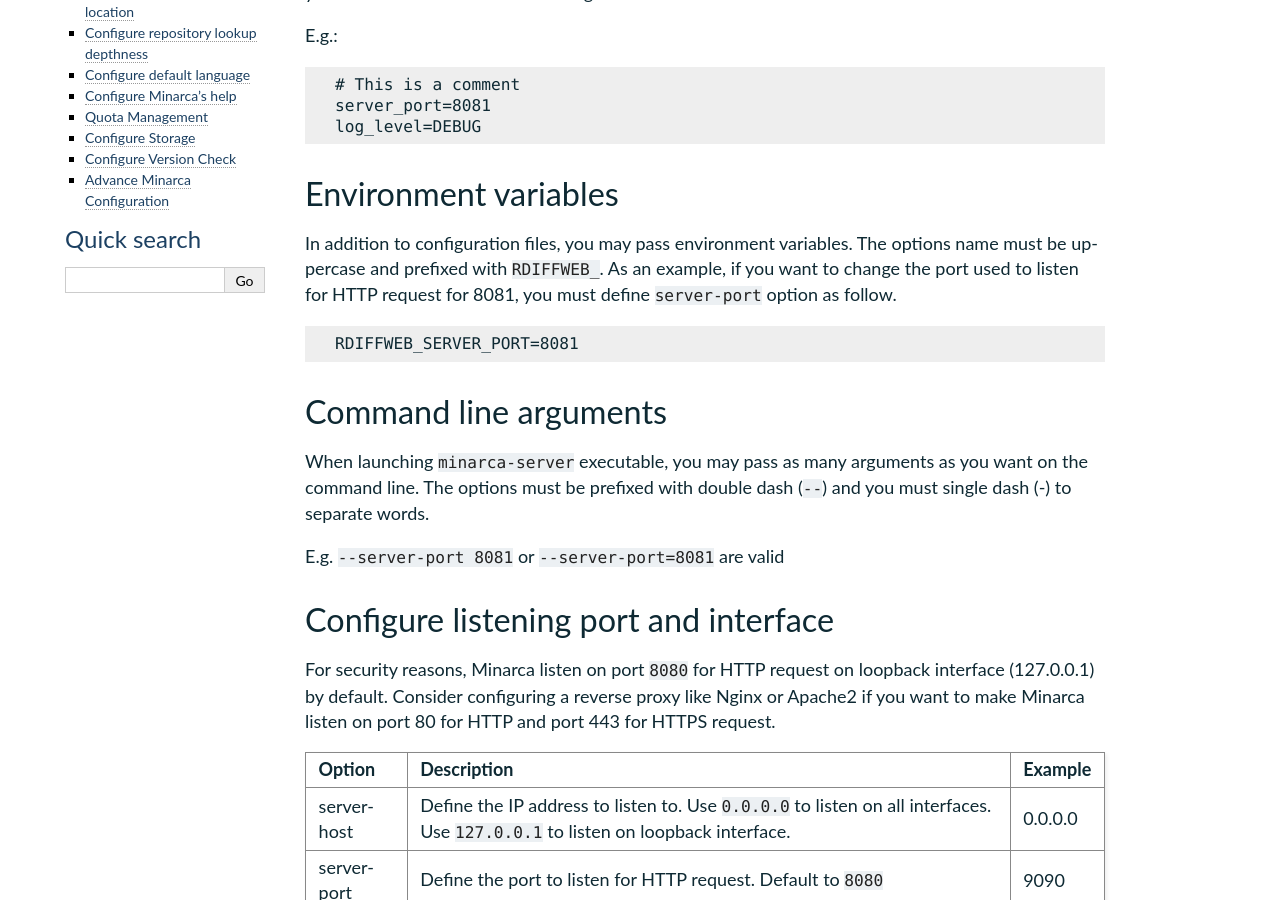
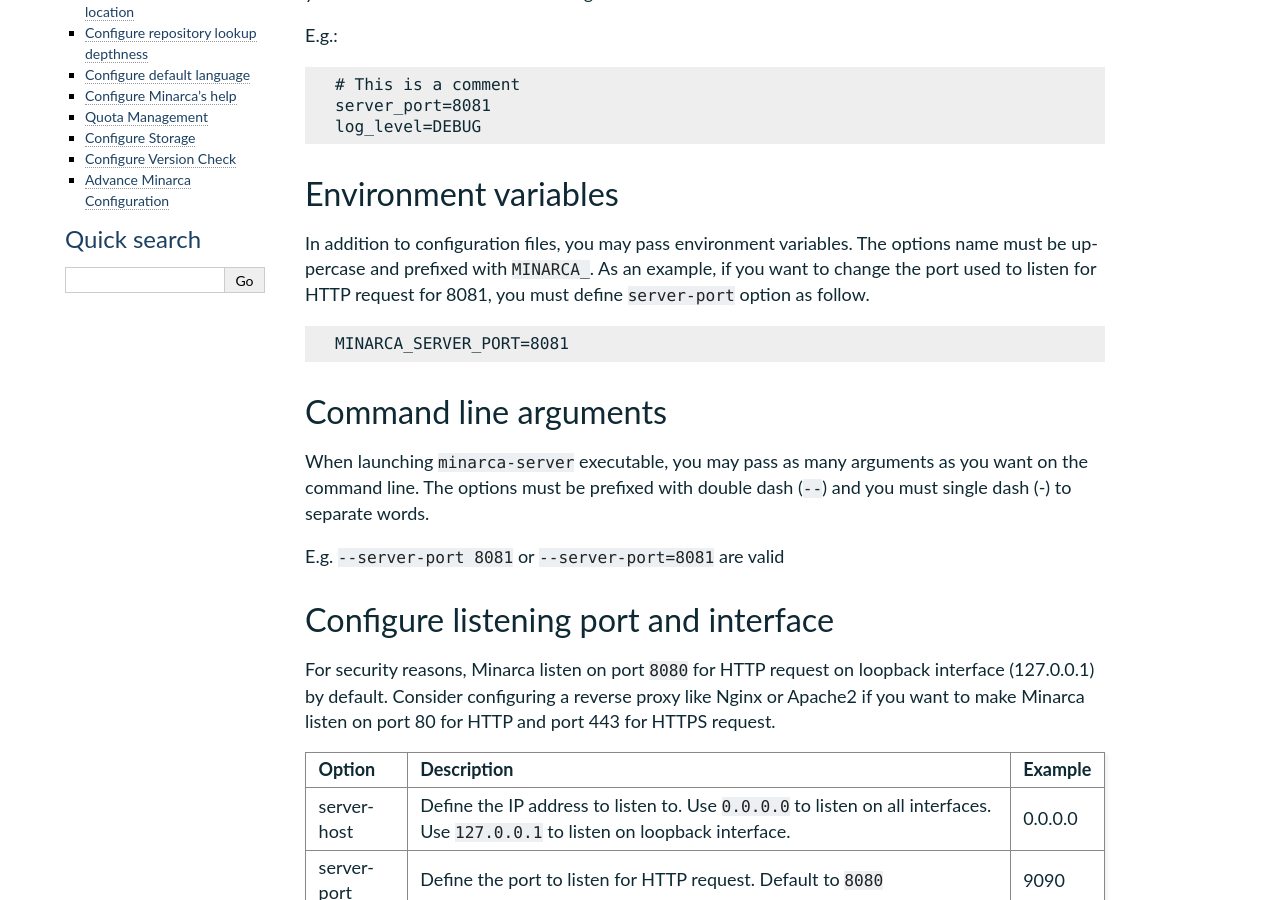
Before and after one commit to ikus060/minarca, a Sphinx documentation site: the page built from doc/configuration.md, in a window 1280 px wide and 900 px high, scrolled down 869 px. Built offline with Sphinx 7.4.7, drawn with Linux system fonts in a browser that asks for light colours.

Commit message:
Update environment variable prefix to MINARCA_

```diff
--- a/doc/configuration.md
+++ b/doc/configuration.md
@@ -25,9 +25,9 @@
 
 ## Environment variables
 
-In addition to configuration files, you may pass environment variables. The options name must be uppercase and prefixed with `RDIFFWEB_`. As an example, if you want to change the port used to listen for HTTP request for 8081, you must define `server-port` option as follow.
+In addition to configuration files, you may pass environment variables. The options name must be uppercase and prefixed with `MINARCA_`. As an example, if you want to change the port used to listen for HTTP request for 8081, you must define `server-port` option as follow.
 
-    RDIFFWEB_SERVER_PORT=8081
+    MINARCA_SERVER_PORT=8081
 
 ## Command line arguments
 
```
